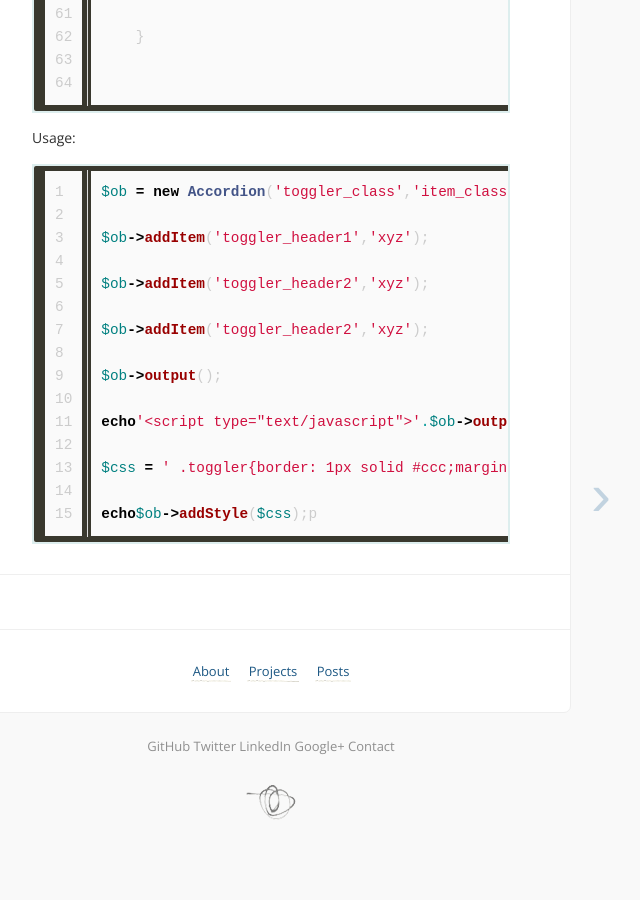
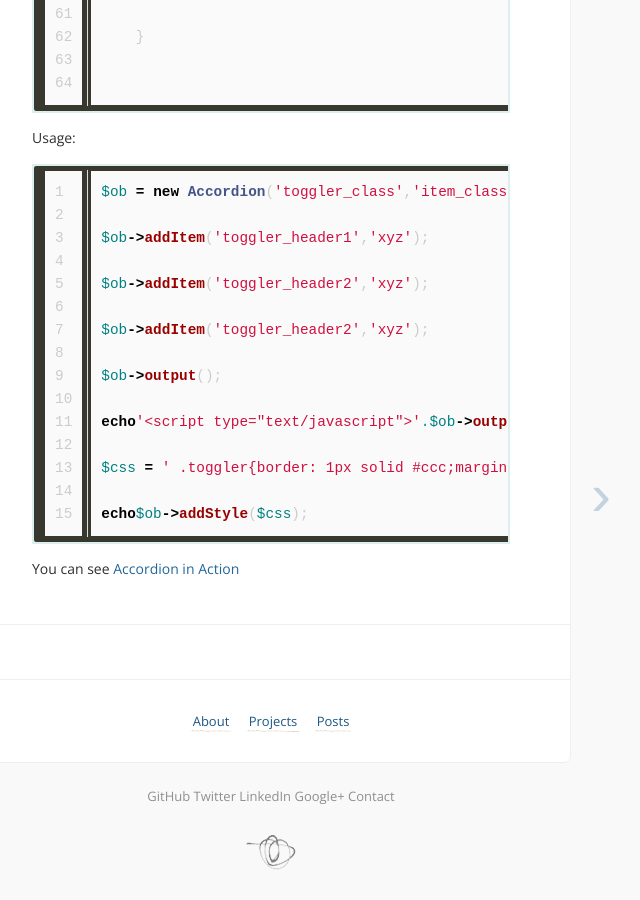
Before and after one commit to thinkphp/thinkphp.herokuapp.com, a Jekyll site: the page built from _posts/2009-10-10-PHP-Accordion-class-using-MooTools.md, in a window 1280 px wide and 900 px high, scrolled down 1918 px. Shown: the whole window, without its empty margins (369-1009 px from the left). Built offline with Jekyll 4.4.1, drawn with Linux system fonts in a browser that asks for light colours; comment, search, counter and statistics services are not loaded; before the commit the page ends 2768 px from its top, so only the background shows below that.

Commit message:
Update 2009-10-10-PHP-Accordion-class-using-MooTools.md

````diff
--- a/_posts/2009-10-10-PHP-Accordion-class-using-MooTools.md
+++ b/_posts/2009-10-10-PHP-Accordion-class-using-MooTools.md
@@ -93,5 +93,7 @@ echo'<script type="text/javascript">'.$ob->output_js().'</script>';
 
 $css = ' .toggler{border: 1px solid #ccc;margin: 1px}';
 
-echo$ob->addStyle($css);p
+echo$ob->addStyle($css);
 ```
+
+You can see [Accordion in Action](http://thinkphp.ro/apps/php-hacks/accordion/accortion2.php)
````
